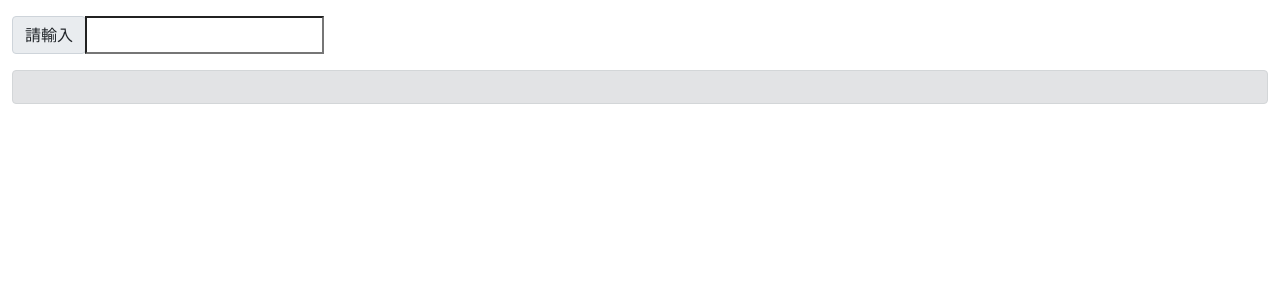
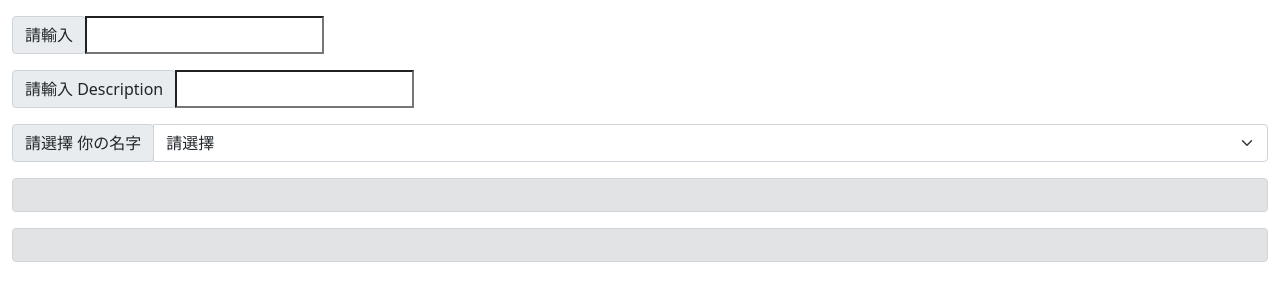
Before and after one commit to bbchuoo/TCbbMark, an Angular app: page / in a window 1280 px wide. Shown: the top 300 px of the page. Built offline with nearby package versions, Linux system fonts and the light colour scheme.

Commit message:
調整input 為下拉選單(Alvin) 新增註解格式 (Paul)

```diff
--- a/src/app/app.component.html
+++ b/src/app/app.component.html
@@ -1,4 +1,3 @@
-
 <div class="container-fluid ">
   <div class="row">
     <div class="mt-3">
@@ -7,7 +6,25 @@
           <div class="input-group-prepend">
             <span class="input-group-text" id="inputGroup-sizing-default">請輸入</span>
           </div>
-            <input [(ngModel)]="bb" (change)="bbC();">
+          <input [(ngModel)]="bb">
+        </div>
+        <div class="input-group mb-3">
+          <div class="input-group-prepend">
+            <span class="input-group-text" id="inputGroup-sizing-default">請輸入 Description</span>
+          </div>
+          <input [(ngModel)]="description">
+        </div>
+        <div class="input-group mb-3">
+          <div class="input-group-prepend">
+            <span class="input-group-text" id="inputGroup-sizing-default">請選擇 你の名字</span>
+          </div>
+          <select class="form-select" aria-label="Default select example" [(ngModel)]="name" (change)="bbC();">
+            <option value=''>請選擇</option>
+            <option value="Irene Lo">Irene Lo</option>
+            <option value="Alvin Hsu">Alvin Hsu</option>
+            <option value="Paul">Paul</option>
+            <option value="David Huang">David Huang</option>
+          </select>
         </div>
         <div class="alert alert-secondary" role="alert">
           <span *ngFor="let item of items">
@@ -18,6 +35,13 @@
           <p class="text-danger" *ngIf="items.length > 0">{{danger}}</p>
         </div>
       </div>
+      <div class="col-12 d-inline-block">
+        <div class="alert alert-secondary" role="alert">
+          <span *ngFor="let item of items2; let i = index">
+            &nbsp;{{item}}<br *ngIf="i< items2.length">
+          </span>
         </div>
       </div>
     </div>
+  </div>
+</div>
--- a/src/app/app.component.ts
+++ b/src/app/app.component.ts
@@ -11,30 +11,66 @@ export class AppComponent {
   items = [];
   bb = '';
   danger = '';
+  items2 = [];
+  description = '';
+  name = '';
   bbC() {
     this.danger = '';
-
+    this.bb = this.bb.replace(/\\/g, '/');
+    console.log('bb = ', this.bb);
     this.items = [];
+    this.items2 = [];
     const index1 = this.bb.indexOf('app');
     const index2 = this.bb.indexOf('.');
     const index3 = this.bb.lastIndexOf('/');
     const index4 = this.bb.lastIndexOf('.ts');
     const index5 = this.bb.indexOf('.ts');
 
-    this.items.push(this.bb.slice(index1, index3))
-    this.items.push(this.bb.slice(index3 + 1, index4))
-    this.items.push(this.bb.slice(index1, index5))
+    this.items.push(this.bb.slice(index1, index3));
+    this.items.push(this.bb.slice(index3 + 1, index4));
+    this.items.push(this.bb.slice(index1, index5));
 
     if ((this.items[2] + '.ts').length >= 160) {
-      this.danger = '請注意！長度已大於等於160'
+      this.danger = '請注意！長度已大於等於160';
     }
     if ((this.items[2] + '.ts').length >= 170) {
-      this.danger = '請注意！長度已大於等於170'
+      this.danger = '請注意！長度已大於等於170';
     }
     // console.log(this.bb.slice(index1,index2));
     // console.log(this.bb.slice(index1,index3));
     // console.log(this.bb.slice(index3+1));
-
+    const a1 = '/**';
+    const a2 = ' *';
+    const a3 = ' * 本類別詳細說明。';
+    const a4 = ' * <p/>';
+    const a5 = ' * Package: ' + this.items[0];
+    const a6 = ' * File Name: ' + this.items[1] + ' <br>';
+    const a7 = a4;
+    const a8 = ' * Purpose: ' + '<br>';
+    const a9 = a2;
+    const a10 = ' * @ClassName: ' + this.items[2];
+    const a11 = ' * @Description: ' + this.description;
+    const a12 = ' * @Copyright : Copyright (c) TCB Corp. 2021. All Rights Reserved.';
+    const a13 = ' * @Company: TCB EA Team.';
+    const a14 = ' * @author ' + this.name;
+    const a15 = ' * @version 1.0, ' + new Date().getFullYear() + '年' + (new Date().getMonth() + 1) + '月' + new Date().getDate() + '日';
+    const a16 = ' */';
+    this.items2.push(a1);
+    this.items2.push(a2);
+    this.items2.push(a3);
+    this.items2.push(a4);
+    this.items2.push(a5);
+    this.items2.push(a6);
+    this.items2.push(a7);
+    this.items2.push(a8);
+    this.items2.push(a9);
+    this.items2.push(a10);
+    this.items2.push(a11);
+    this.items2.push(a12);
+    this.items2.push(a13);
+    this.items2.push(a14);
+    this.items2.push(a15);
+    this.items2.push(a16);
   }
 
   copyEvent() {
```
Lines whose indentation alone changed are shown as unchanged.
